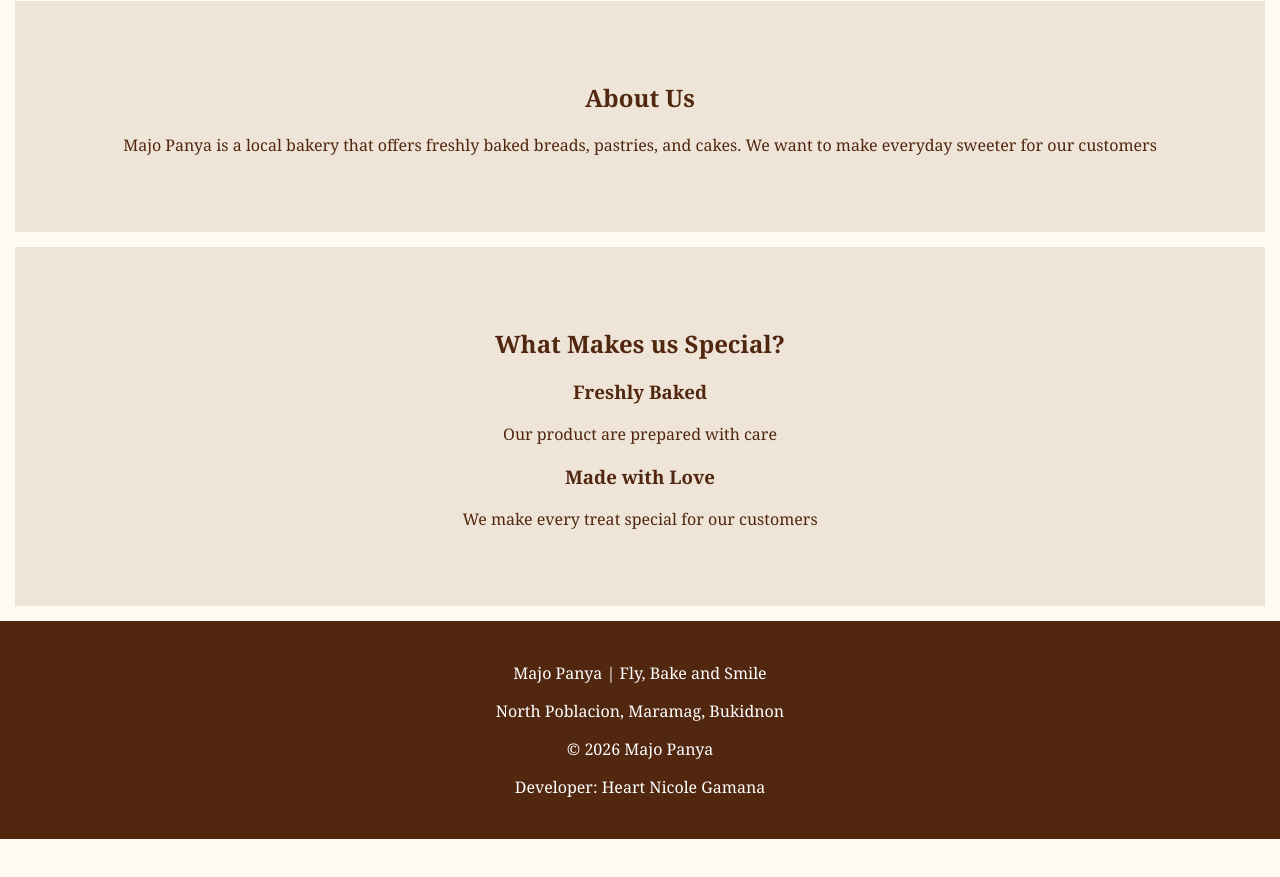
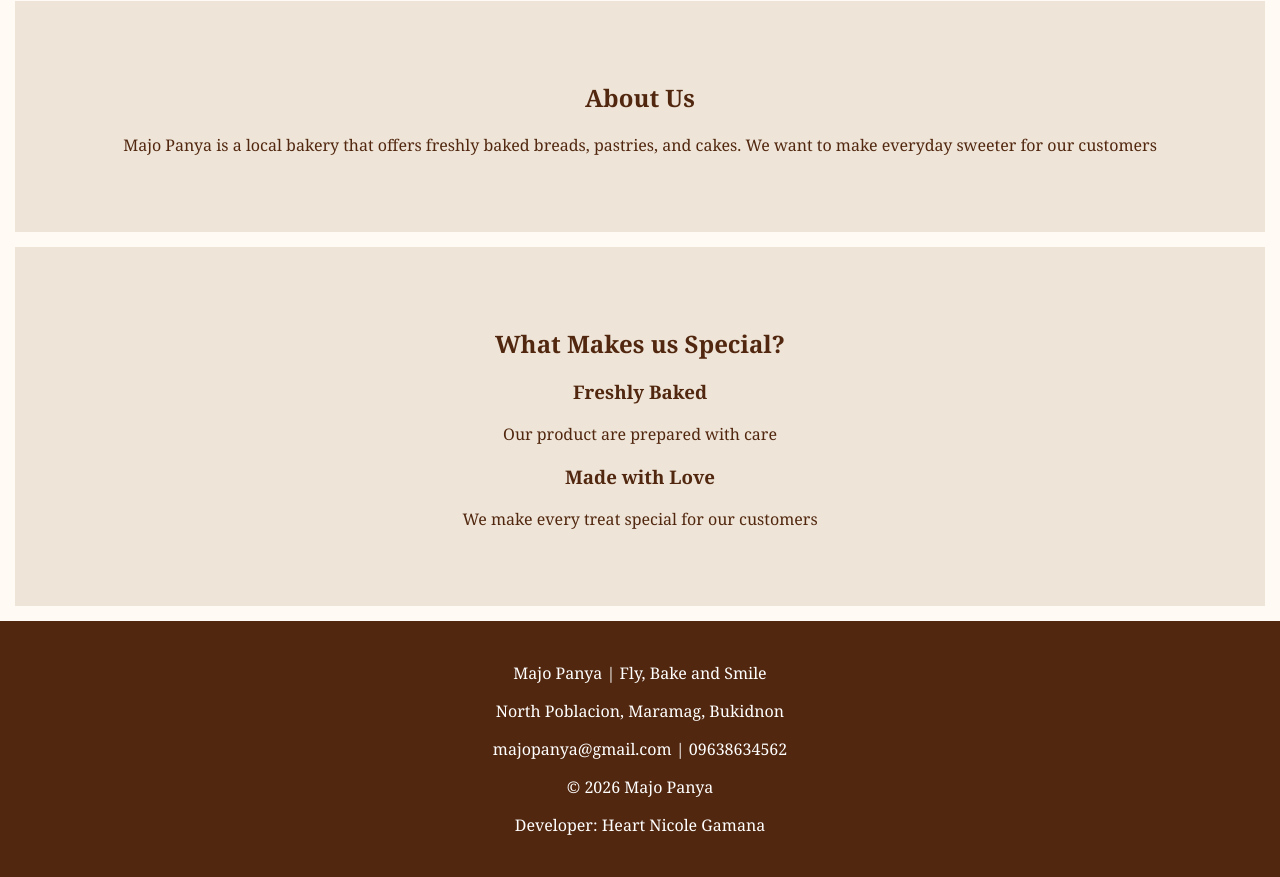
Before and after one commit to hgamana-dev/gamana-website, a plain HTML site: page index.html in a window 1280 px wide. Shown: the part 478-1355 px from the top of the page. Before the commit the page ends 1317 px from the top, so only its background shows below. Drawn offline with Linux system fonts and the light colour scheme.

Commit message:
update index

```diff
--- a/index.html
+++ b/index.html
@@ -74,6 +74,7 @@
         <footer class="footer">
             <p>Majo Panya | Fly, Bake and Smile</p>
             <p>North Poblacion, Maramag, Bukidnon</p>
+            <p>majopanya@gmail.com | 09638634562</p>
             <p>© 2026 Majo Panya</p>
             <p>Developer: Heart Nicole Gamana</p>
         </footer>
```
